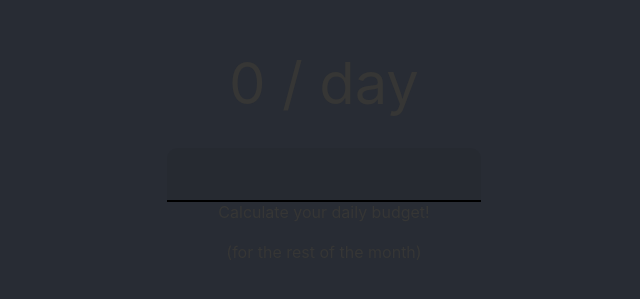
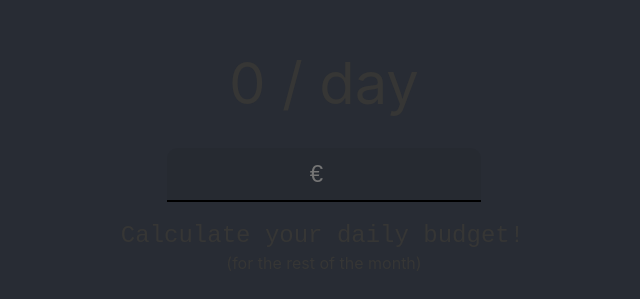
Before and after one commit to thukka/daily-budget-calc, a React (Create React App) app: page / in a window 1280 px wide. Shown: the part 208-507 px from the top of the page, without its empty margins (316-956 px from the left). Built offline with nearby package versions, Linux system fonts and the light colour scheme.

Commit message:
add placeholder, footer image now a link

```diff
--- a/src/App.tsx
+++ b/src/App.tsx
@@ -12,15 +12,17 @@ function App() {
             <div className="daily-budget">
                 {dailyBudget} / day
             </div>
-            <input type="number" onChange={(e: React.ChangeEvent<HTMLInputElement>) => setSum(e.target.value)} />
+            <input type="number" placeholder="€" onChange={(e: React.ChangeEvent<HTMLInputElement>) => setSum(e.target.value)} />
             <br />
-            <div className="intro">
+            <div className="intro-animated">
                 Calculate your daily budget!
             </div>
             <br />
             (for the rest of the month)
             <footer>
-                <GitHub_Logo className="footer-logo" />
+                <a href="https://github.com/thukka" target="_blank" rel="noreferrer">
+                    <GitHub_Logo className="footer-logo" />
+                </a>
             </footer>
         </div>
     );
```
